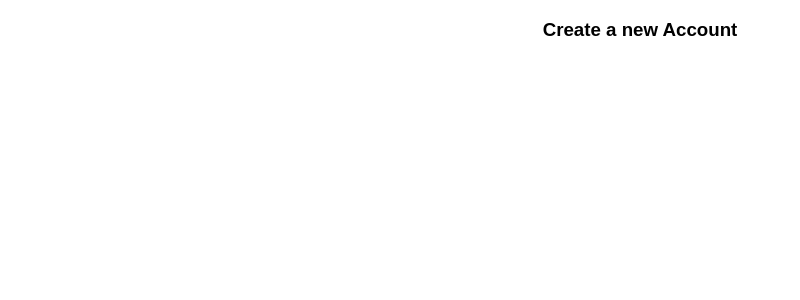
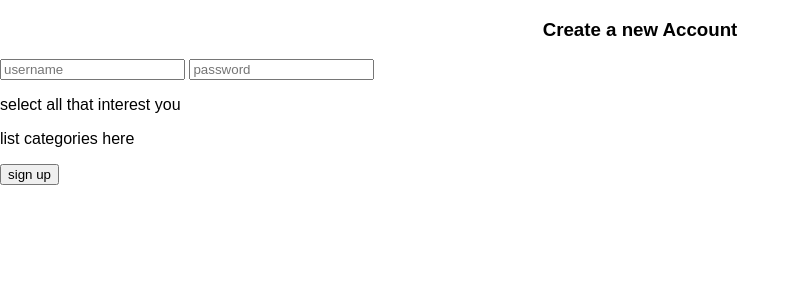
Before and after one commit to mswis731/CU-Events, a Flask app: template app/templates/signUp.html in a window 1280 px wide. Shown: the top 300 px of the page, without its empty margins (0-800 px from the left). Run offline with Flask 2, Linux system fonts and the light colour scheme; the template is opened without the code that fills it, so the values that code supplies are empty; some web fonts are replaced.

Commit message:
created new crawler file, update html/css

```diff
--- a/app/static/styles/Style.css
+++ b/app/static/styles/Style.css
@@ -57,3 +57,9 @@ input:focus {
 h3{
   text-align: center;
 }
+
+/**************EVENT-CREATE CSS********************/
+.event_describe{
+  padding-left: 30px;
+  padding-bottom: 20px;
+}
--- a/app/templates/eventcreate.html
+++ b/app/templates/eventcreate.html
@@ -70,7 +70,7 @@
 		</div>
 	</div>
 	<div style = "width: 70px; margin:0 auto; padding-bottom: 40px">
-		<input type="submit" value="Submit">
+		<input type="submit" value="create event">
 	</div>
 
 
--- a/app/templates/signUp.html
+++ b/app/templates/signUp.html
@@ -7,5 +7,12 @@
 </head>
 <body>
 	<h3> Create a new Account </h3>
+
+	<input id = "username" type="text" name="username" placeholder="username">
+	<input id = "password" type="text" name="password" placeholder="password">
+	<p> select all that interest you </p>
+	<p> list categories here </p>
+	<input type="submit" value="sign up">
+
 </body>
 </html>
--- a/schema.sql
+++ b/schema.sql
@@ -22,8 +22,8 @@ CREATE TABLE Event (
 	name			VARCHAR(20),
 	description		VARCHAR(140),
 	location		VARCHAR(80),
-	start			DATE,
-	end				DATE,
+	startdate		DATE,
+	enddate			DATE,
 	price			INTEGER,
 	nonUserViews	INTEGER,
 	typeName		VARCHAR(20),
```
Also changed, not shown: app/crawlers/county.py (added).
